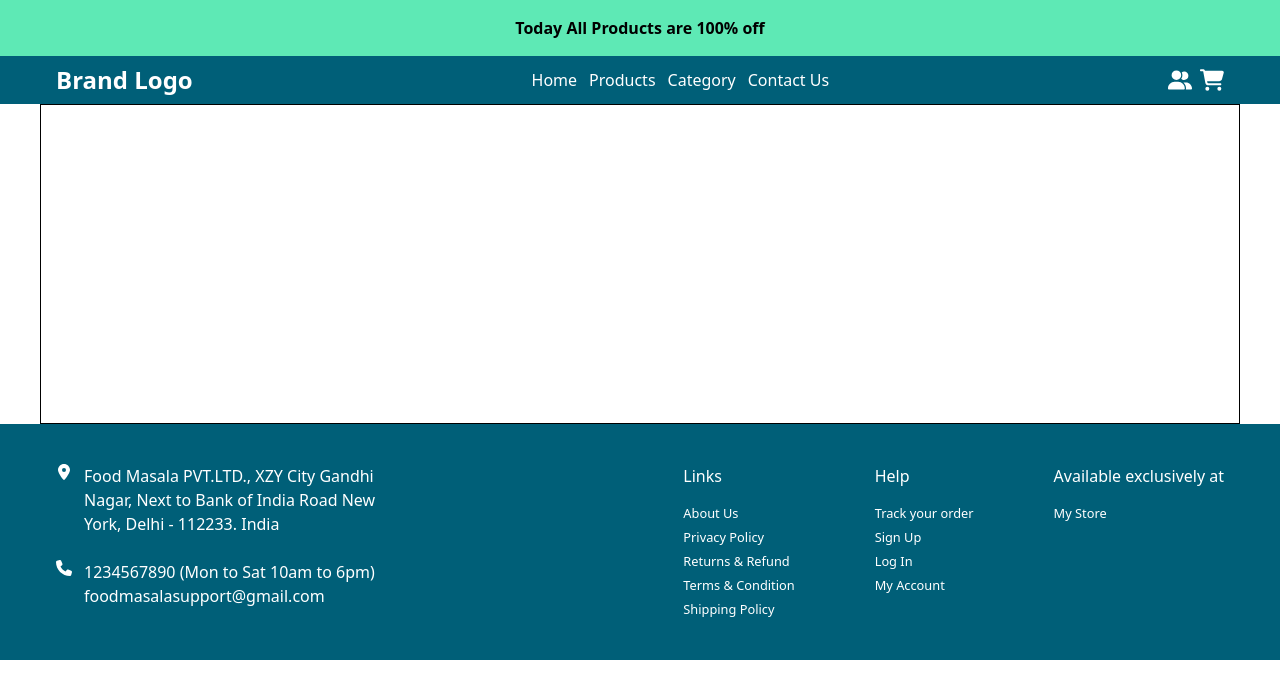
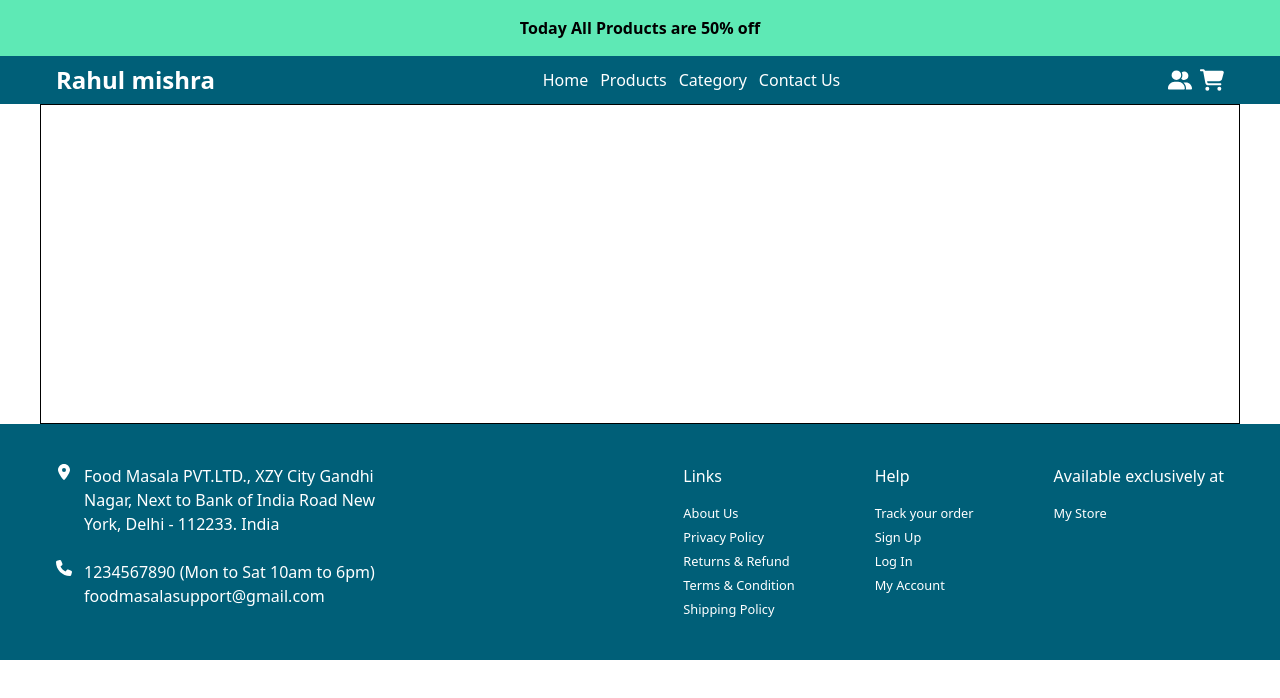
Before and after one commit to heyitsmerahulmishraa-arch/food-website-mern-stack, a React (Vite) app in the folder client/: page / in a window 1280 px wide. Shown: the top 698 px of the page. Built offline with nearby package versions, Linux system fonts and the light colour scheme.

Commit message:
hello sir

```diff
--- a/client/src/components/Header.jsx
+++ b/client/src/components/Header.jsx
@@ -6,7 +6,7 @@ const Header = () => {
   return (
     <header className="bg-cyan-800 text-white">
         <div className="headerContainer flex items-center justify-between max-w-[1200px] mx-auto px-4 py-2">
-            <Link to={"/"} className='font-bold text-2xl'>Brand Logo</Link>
+            <Link to={"/"} className='font-bold text-2xl'>Rahul mishra</Link>
             <ul className='flex gap-3'>
                 <li>
                     <Link to={"/"} className='hover:text-neutral-500'>Home</Link>
--- a/client/src/components/Topbar.jsx
+++ b/client/src/components/Topbar.jsx
@@ -2,7 +2,7 @@ import React from 'react'
 
 const Topbar = () => {
   return (
-    <div className='text-center py-4 bg-emerald-300 font-bold '>Today All Products are 100% off</div>
+    <div className='text-center py-4 bg-emerald-300 font-bold '>Today All Products are 50% off</div>
   )
 }
 
```
Also changed, not shown: 1 other file (tests, documents, lock files or other folders).
